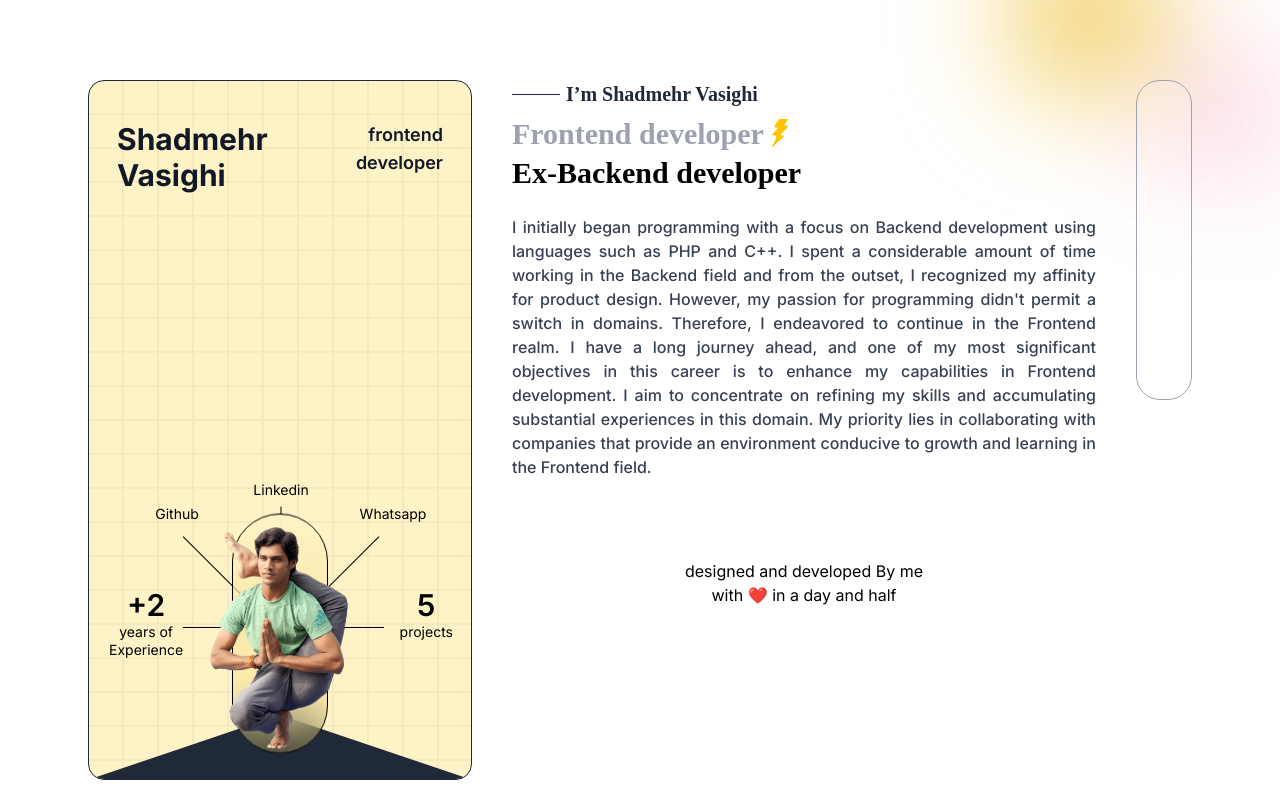
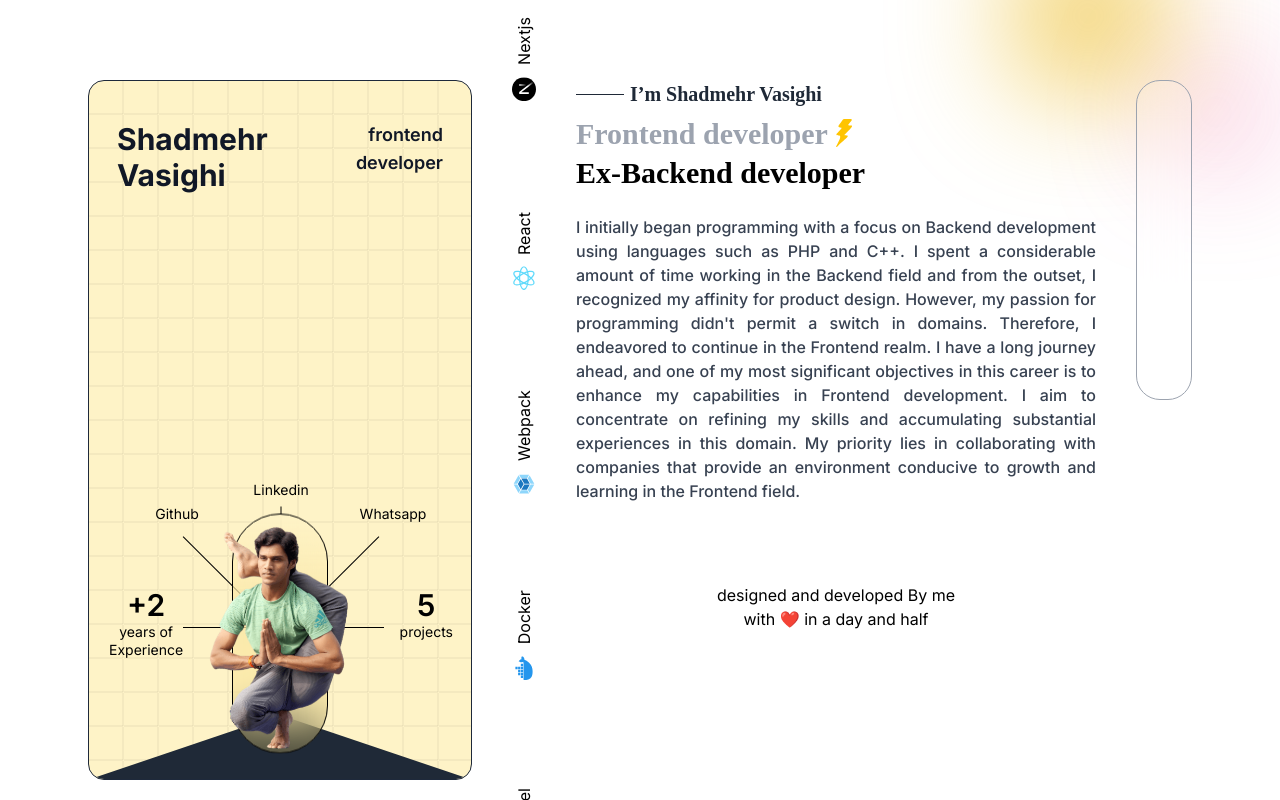
Before and after one commit to svasighi/personal-site, a Next.js app: page / in a window 1280 px wide. Built offline with nearby package versions, Linux system fonts and the light colour scheme; a web font is replaced by a local one.

Commit message:
feat: stackSlider.tsx added to page
StackSlider.tsx component shows the tech stack that I'm familliar with

```diff
--- a/app/page.tsx
+++ b/app/page.tsx
@@ -1,5 +1,6 @@
 import Bio from '@/src/sections/Bio';
 import Sidebar from '@/src/sections/Sidebar';
+import StackTicker from '@/src/sections/StackTicker';
 
 export default function Home() {
 	return (
@@ -7,6 +8,7 @@ export default function Home() {
 			<div className='mx-auto box-border flex h-screen flex-col justify-between px-4 md:container sm:px-8 lg:flex-row lg:space-x-10 lg:overflow-hidden lg:px-12 xl:px-24'>
 				<Sidebar />
 
+				<StackTicker />
 				<div className='h-auto flex-1 rounded-xl text-justify lg:overflow-auto'>
 					<div className='flex flex-col space-y-12 pt-12 md:pt-16 lg:pt-20'>
 						<Bio />
--- a/package.json
+++ b/package.json
@@ -23,6 +23,7 @@
     "prettier": "^3.0.3",
     "react": "18.2.0",
     "react-dom": "18.2.0",
+    "react-responsive": "^9.0.2",
     "sass": "^1.67.0",
     "tailwindcss": "3.3.3",
     "typescript": "5.2.2"
--- /dev/null
+++ b/src/constants/stacks.ts
@@ -0,0 +1,18 @@
+export const Stacks = [
+  { id: 0, image: "/stack/storybook.svg", name: "Storybook" },
+  { id: 1, image: "/stack/sass.svg", name: "Sass" },
+  { id: 2, image: "/stack/nextjs.svg", name: "Nextjs" },
+  { id: 3, image: "/stack/react.svg", name: "React" },
+  { id: 4, image: "/stack/webpack.svg", name: "Webpack" },
+  { id: 5, image: "/stack/docker.svg", name: "Docker" },
+  { id: 6, image: "/stack/babel.svg", name: "Babel" },
+  { id: 7, image: "/stack/ts.svg", name: "TypeScript" },
+  { id: 8, image: "/stack/tailwind.svg", name: "Tailwind" },
+  { id: 9, image: "/stack/pwa.svg", name: "PWA" },
+  { id: 10, image: "/stack/query.svg", name: "React Query" },
+  { id: 11, image: "/stack/vite.svg", name: "Vite" },
+  { id: 12, image: "/stack/mui.svg", name: "MUI" },
+  { id: 13, image: "/stack/graphql.svg", name: "GraphQl" },
+  { id: 14, image: "/stack/eslint.svg", name: "Eslint" },
+  { id: 15, image: "/stack/figma.svg", name: "Figma" },
+];
--- /dev/null
+++ b/src/hooks/useBreakpoints.ts
@@ -0,0 +1,18 @@
+import { useMediaQuery } from "react-responsive";
+import tailwind from "@/tailwind.config";
+
+const breakpoints = tailwind.theme.screens;
+
+export type BreakpointKey = keyof typeof breakpoints;
+
+export function useBreakpoint<K extends BreakpointKey>(breakpointKey: K) {
+  const bool = useMediaQuery({
+    query: `(min-width: ${breakpoints[breakpointKey]})`,
+  });
+  const capitalizedKey =
+    breakpointKey[0].toUpperCase() + breakpointKey.substring(1);
+  type Key = `is${Capitalize<K>}`;
+  return {
+    [`is${capitalizedKey}`]: bool,
+  } as Record<Key, boolean>;
+}
--- /dev/null
+++ b/src/sections/StackTicker/StackTicker.module.scss
@@ -0,0 +1,18 @@
+.wrapper {
+  @apply flex items-center lg:flex-col;
+
+  & .stacks {
+    @apply flex items-center lg:flex-col lg:space-x-0;
+
+    & .stack_item {
+      @apply flex h-6 w-40 flex-row items-center justify-center space-x-3 lg:h-48 lg:w-6 lg:flex-col lg:space-x-0 lg:space-y-3;
+
+      & p {
+        @apply lg:-rotate-180 lg:[writing-mode:vertical-rl];
+      }
+      & img {
+        @apply w-6 lg:h-6 lg:-rotate-90;
+      }
+    }
+  }
+}
--- /dev/null
+++ b/src/sections/StackTicker/index.tsx
@@ -0,0 +1,66 @@
+'use client';
+
+import { useEffect, useState } from 'react';
+import { Stacks } from '../../constants/stacks';
+
+import { motion } from 'framer-motion';
+
+import styles from './StackTicker.module.scss';
+import { useBreakpoint } from '@/src/hooks/useBreakpoints';
+import Image from 'next/image';
+
+const StackTicker = () => {
+	const { isLg } = useBreakpoint('lg');
+
+	const animationStates = [
+		{ x: -(Stacks.length * 192) },
+		{ y: -(Stacks.length * 192) },
+	];
+	const [animation, setAnimation] = useState(animationStates[1]);
+
+	useEffect(() => {
+		if (isLg) {
+			setAnimation(animationStates[1]);
+		} else {
+			setAnimation(animationStates[0]);
+		}
+	}, [isLg]);
+
+	return (
+		<div className={styles.wrapper}>
+			{[Stacks, Stacks].map((stack, block) => (
+				<motion.div
+					//added for reRendering on breakpoints changes
+					key={Math.random()}
+					transition={{
+						type: 'tween',
+						duration: 40,
+						ease: 'linear',
+						repeat: Infinity,
+					}}
+					whileHover={{
+						scale: 1.2,
+					}}
+					initial={isLg ? { y: 0 } : { x: 0 }}
+					animate={animation}
+					className={styles.stacks}
+				>
+					{stack.map((item) => {
+						return (
+							<div key={`${item.name},${block}`} className={styles.stack_item}>
+								<p>{item.name}</p>
+								<Image
+									src={item.image}
+									alt={item.name}
+									height={24}
+									width={24}
+								/>
+							</div>
+						);
+					})}
+				</motion.div>
+			))}
+		</div>
+	);
+};
+export default StackTicker;
--- a/tailwind.config.ts
+++ b/tailwind.config.ts
@@ -1,8 +1,7 @@
-import type { Config } from 'tailwindcss'
 import defaultTheme from "tailwindcss/defaultTheme";
 
-
-const config: Config = {
+/** @type {import('tailwindcss').Config} */
+export default {
   content: [
     './pages/**/*.{js,ts,jsx,tsx,mdx}',
     './components/**/*.{js,ts,jsx,tsx,mdx}',
@@ -35,4 +34,3 @@ const config: Config = {
   },
   plugins: [],
 }
-export default config
```
Also changed, not shown: 1 other file (tests, documents, lock files or other folders).
